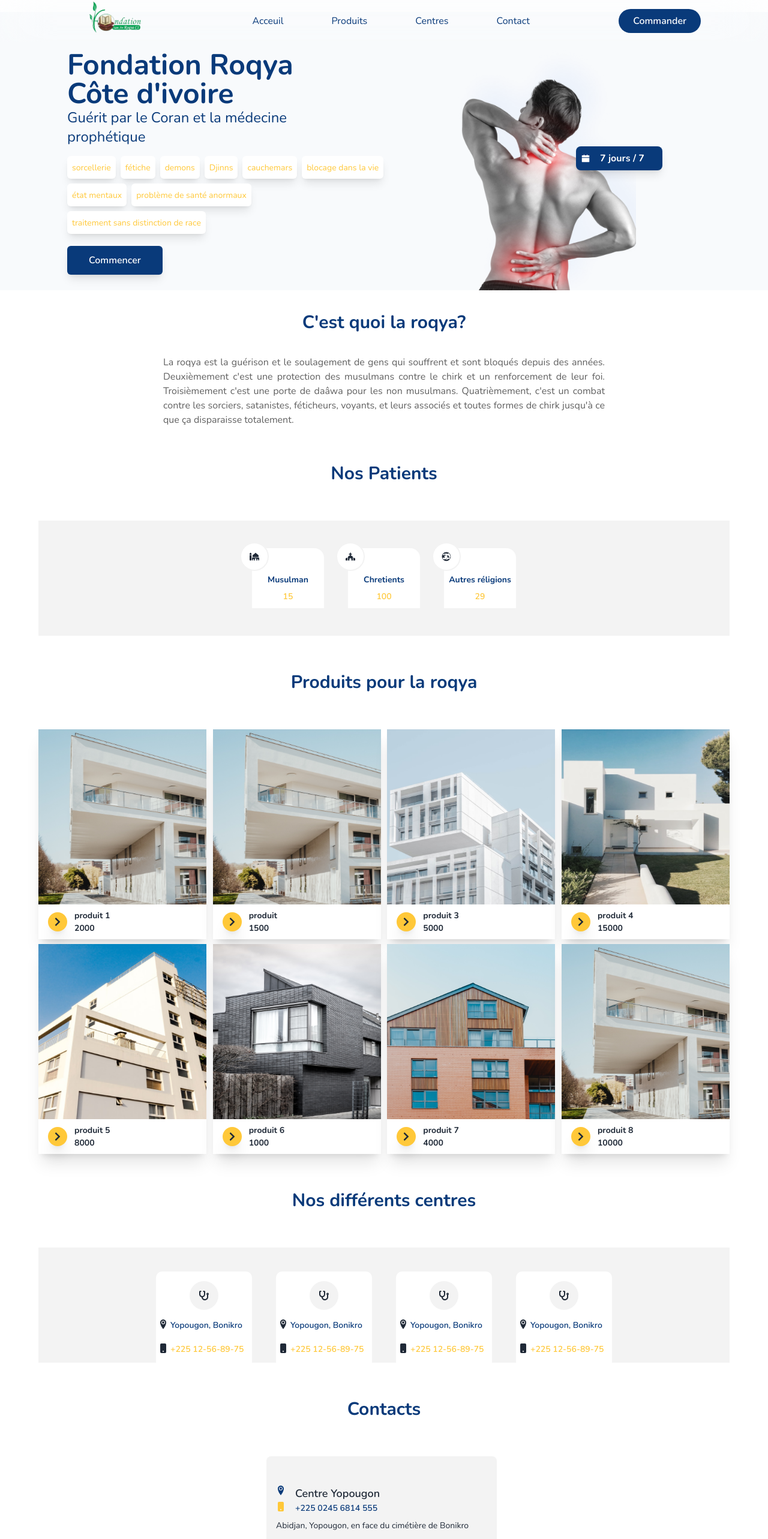
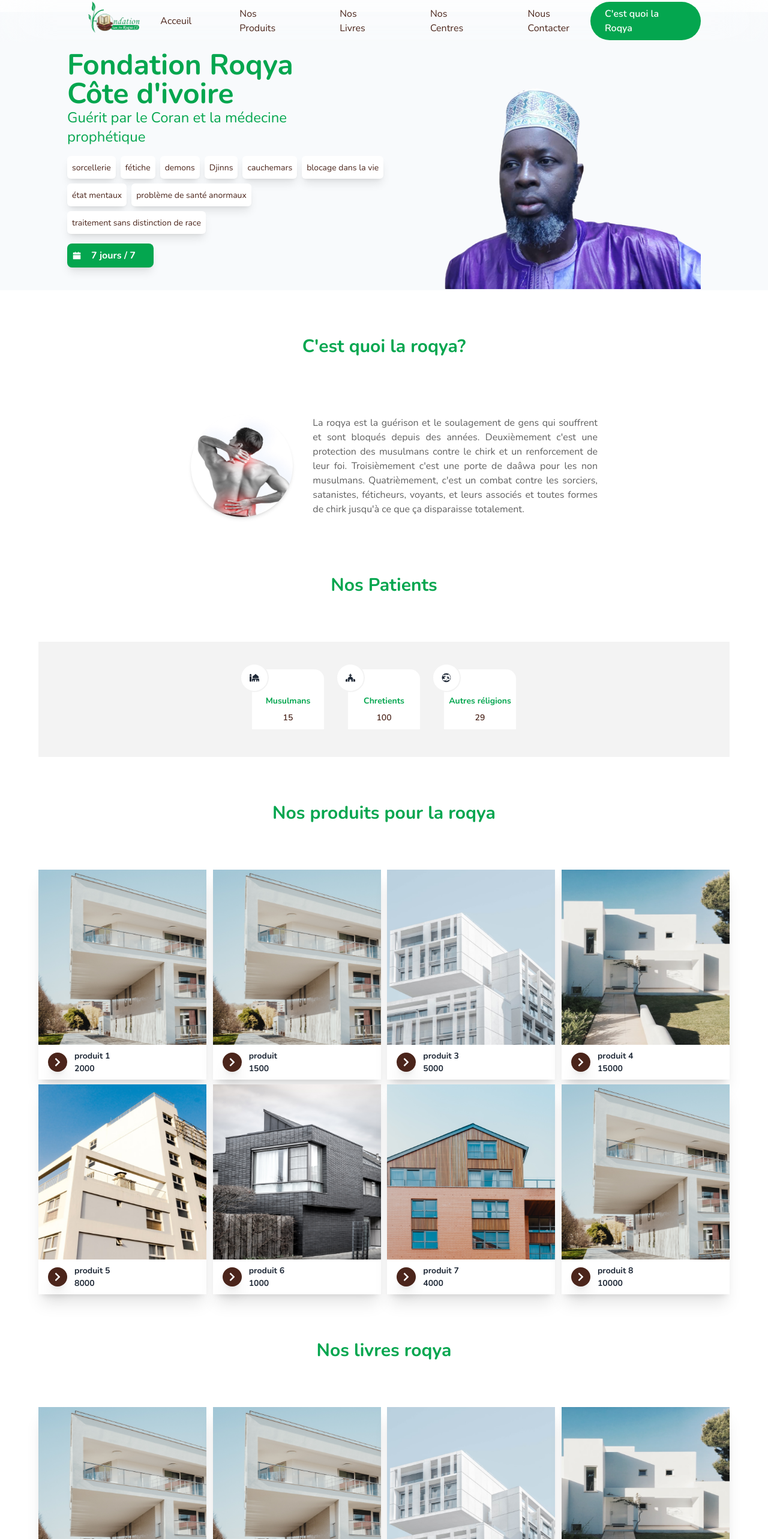
Before and after one commit to docteurdev/landing-immobilier, a React (Create React App) app: page / in a window 1280 px wide. Shown: the top 2566 px of the page at 60% size. Built offline with nearby package versions, Linux system fonts and the light colour scheme.

Commit message:
updating color, add new section livre

```diff
--- a/src/assets/index.js
+++ b/src/assets/index.js
@@ -4,6 +4,7 @@ export {default as topImg1} from "../assets/other/topImg1.png";
 export {default as topImg2} from "../assets/other/topImg2.png";
 export {default as topImg3} from "../assets/other/topImg3.png";
 export {default as topImg4} from "../assets/other/topImg4.png";
+export {default as cheickSana} from "../assets/other/cheik-sana.png";
 
 export {default as coran1} from "../assets/other/coran1.jpg";
 export {default as coran2} from "../assets/other/coran2.jpg";
--- a/src/assets/styles/style.css
+++ b/src/assets/styles/style.css
@@ -34,11 +34,9 @@ header {
 .centre{
     width: 160px;
     height: 160px;
-    margin-top: 1rem;
-  border-radius: 10px;
-  background: #fff;
+    border-radius: 10px;
+    background: #fff;
     /* box-shadow: 27px 27px 54px #bcbcbc1f, -27px -27px 54px #ffffff; */
-
 }
 
 .title-anim-bx {
@@ -115,7 +113,8 @@ header > nav > ul > li {
 }
 
 .card-one:hover .bottom-block .bx-rounded {
-  background-color: #fff;
+  background-color: #FFF0CB;
+  color: #ffc839;
 }
 
 /* cardnd  fd*/
--- a/src/components/CardOne.tsx
+++ b/src/components/CardOne.tsx
@@ -29,7 +29,7 @@ const CardOne: React.FC<CardType>= ({produit}) =>{
      </div>
      <div
      className="bottom-block px-4 flex justify-start items-center w-full h-1/6 bg-white">
-        <div className="bx-rounded cursor-pointer bg-yellow w-8 h-8 rounded-full flex justify-center items-center shadow-xl mr-3">
+        <div className="bx-rounded cursor-pointer bg-yellow text-white w-8 h-8 rounded-full flex justify-center items-center shadow-xl mr-3">
             <FaChevronRight/>
         </div>
         <div>
--- a/src/components/Header.tsx
+++ b/src/components/Header.tsx
@@ -6,7 +6,7 @@ import {AiFillCalendar} from "react-icons/ai";
 import {MdOutlineClose} from "react-icons/md"
 import { IconContext } from "react-icons";
 import { motion } from "framer-motion";
-import { banner, coran1, coran2, logo1, logoroqya } from '../assets';
+import { banner, cheickSana, coran1, coran2, logo1, logoroqya } from '../assets';
 
 
 
@@ -28,15 +28,16 @@ function Header() {
           <div className="nav flex justify-between items-center w-full">
           {/* <h4 className='text-blue font-normal md:text-2xl'>House<span className='text-yellow' >Sale</span> </h4> */}
           <img src={logoroqya} className="w-[10rem] h-[6rem] object-contain" alt="" />
-          <ul className='flex justify-between items-center text-blue gap-[5rem]' >
+          <ul className='flex justify-between items-center text-yellow gap-[5rem]' >
             <li><a href="#acceuil">Acceuil</a> </li>
-            <li><a href="#produits">Produits</a> </li>
-            <li><a href="#centres">Centres</a> </li>
-            <li><a href="#contact">Contact</a> </li>
+            <li><a href="#produits">Nos Produits</a> </li>
+            <li><a href="#livres">Nos Livres</a> </li>
+            <li><a href="#centres">Nos Centres</a> </li>
+            <li><a href="#contact">Nous Contacter</a> </li>
           </ul>
-            <a href="#start" className='bg-blue text-white px-6 py-2 rounded-full font-semibold'>Commander</a>
+            <a href="#start" className='bg-blue text-white px-6 py-2 rounded-full font-semibold'>C'est quoi la Roqya</a>
           </div>
-          <div className="lg:hidden text-blue ml-4">
+          <div className="lg:hidden text-gray ml-4">
           <IconContext.Provider value={{className:"text-[25px]"}}>
 
           <HiMenu onClick={() => {
@@ -67,9 +68,8 @@ function Header() {
 
           </div>
 
-          <button className=" bg-blue text-white px-9 py-3 font-semibold mt-5 rounded-md shadow-lg">
-            <a href="#start">Commencer</a>
-            </button>
+          <div className='w-[9rem] h-[2.5rem] shadow-lg bg-blue rounded-lg mt-4 px-2 font-bold text-white flex justify-start gap-4 items-center'> <AiFillCalendar/> <h5>7 jours / 7</h5> </div>
+
         </div>
 
         <div className="filter-section relative  w-full md:w-3/6 md:h-auto">
@@ -79,8 +79,7 @@ function Header() {
           {/* <div className='w-[6rem] h-[6rem] bg-slate-400 rounded-full absolute top-[3rem] right-[8rem] overflow-hidden'>
             <img className='w-full h-full object-cover' src={coran2} alt="" />
           </div> */}
-          <div className='w-[9rem] h-[2.5rem] shadow-lg bg-blue rounded-lg absolute top-[10rem] right-[4rem] px-2 font-bold text-white flex justify-start gap-4 items-center'> <AiFillCalendar/> <h5>7 jours / 7</h5> </div>
-          <img src={banner} className="w-full h-[400px] object-contain z-30" alt="" />
+          <img src={cheickSana} className="w-full h-[400px] object-contain z-30" alt="" />
         </div>
         </div>
 
--- a/src/pages/Home.tsx
+++ b/src/pages/Home.tsx
@@ -1,5 +1,5 @@
 import React, { useEffect, useState } from 'react'
-import { appsotre, flagCi, logo1, logo2, logo3, moreId1, moreId10, moreId11, moreId2, moreId3, moreId4, moreId5, moreId6, moreId7, moreId8, moreId9, playstore, topImg1, topImg2, topImg3, topImg4 } from '../assets'
+import { appsotre, banner, flagCi, logo1, logo2, logo3, moreId1, moreId10, moreId11, moreId2, moreId3, moreId4, moreId5, moreId6, moreId7, moreId8, moreId9, playstore, topImg1, topImg2, topImg3, topImg4 } from '../assets'
 import { Cardfd, Cardnd, CardOne, Centre, ContactItem, Header, PatientItem, ProductDetail } from '../components';
 import { MdOutlineClose } from "react-icons/md";
 import { FaMosque, FaChurch } from "react-icons/fa";
@@ -35,9 +35,10 @@ function Home() {
                 <MdOutlineClose />
               </div>
 
-              <ul className='mobile-menu' >
+              <ul className='mobile-menu text-yellow' >
                 <li onClick={closeMobileMenu} ><a href="#acceuil">Acceuil</a> </li>
                 <li onClick={closeMobileMenu} ><a href="#produits">Produits</a> </li>
+                <li onClick={closeMobileMenu} ><a href="#livres">Livres</a> </li>
                 <li onClick={closeMobileMenu} ><a href="#centres">Centres</a> </li>
                 <li onClick={closeMobileMenu} ><a href="#contact">Contact</a> </li>
               </ul>
@@ -48,24 +49,36 @@ function Home() {
 
         {/* mobile menu end */}
 
-        <div id="start" className="w-full md:w-4/6 mx-auto px-4 md:mt-10  mb-16 ">
-          <h2 className='font-bold text-lg  md:text-[30px] text-center text-blue' >C'est quoi la <span className=''>roqya?</span></h2>
-          <p className='text-md text-muted mt-10  text-justify'>
-            La roqya est la guérison et le soulagement de gens qui souffrent et sont bloqués depuis des années. Deuxièmement c'est une protection des musulmans contre le chirk et un renforcement de leur foi. Troisièmement c'est une porte de daâwa pour les non musulmans. Quatrièmement, c'est un combat contre les sorciers, satanistes, féticheurs, voyants, et leurs associés et toutes formes de chirk jusqu'à ce que ça disparaisse totalement.
-          </p>
+        <div id="start" className="w-full md:w-4/6 mx-auto px-4 md:mt-10  md:mb-[5rem] ">
+          <h2 className='font-bold text-lg md:my-[5rem] md:text-[30px] text-center text-blue' >C'est quoi la <span className=''>roqya?</span></h2>
+          <div className="flex flex-col md:flex-row justify-center md:items-center md:shadow-none shadow-sm p-3 ">
+            <div
+              className="w-full flex justify-center items-center md:w-2/6  p-2"
+            >
+              <div className="w-[170px] h-[170px] rounded-full shadow-md flex justify-center items-center overflow-hidden">
+
+              <img src={banner} className="w-full h-full" alt="" />
+              </div>
+            </div>
+            <div className="w-full md:w-4/6">
+              <p className='text-md text-muted  text-justify'>
+                La roqya est la guérison et le soulagement de gens qui souffrent et sont bloqués depuis des années. Deuxièmement c'est une protection des musulmans contre le chirk et un renforcement de leur foi. Troisièmement c'est une porte de daâwa pour les non musulmans. Quatrièmement, c'est un combat contre les sorciers, satanistes, féticheurs, voyants, et leurs associés et toutes formes de chirk jusqu'à ce que ça disparaisse totalement.
+              </p>
+            </div>
+          </div>
         </div>
 
-        <h2 id="centres" className='font-bold text-lg my-16 md:text-[30px] text-center text-blue' >Nos Patients</h2>
-        <div className="w-full py-5 h-auto md:h-48 overflow-hidden bg-gray-light-sm">
+        <h2 id="centres" className='font-bold text-lg my-8 md:my-[5rem] md:text-[30px] text-center text-blue' >Nos Patients</h2>
+        <div className="w-full py-5 h-auto md:h-48 overflow-hidden bg-gray-light-sm rounded-lg md:rounded-none">
           <motion.div
             transition={{ ease: "backIn", duration: .3, delay: .3 }}
-            initial={{ y: 170 }}
-            whileInView={{ y: 0 }}
+            initial={{ y: 70, opacity: 0 }}
+            whileInView={{ y: 0, opacity: 1 }}
             className="flex px-1 gap-7 md:gap-10 justify-center items-center flex-wrap  h-full w-full ">
             <PatientItem
               icon={<FaMosque />}
               nbr={"15"}
-              label={"Musulman"}
+              label={"Musulmans"}
             />
             <PatientItem
               icon={<FaChurch />}
@@ -82,11 +95,11 @@ function Home() {
 
         </div>
 
-        <h2 id="produits" className='font-bold text-lg my-16 md:text-[30px] text-center text-blue' >Produits pour la <span className=''>roqya</span></h2>
+        <h2 id="produits" className='font-bold text-lg my-8 md:my-[5rem] md:text-[30px] text-center text-blue' >Nos produits pour la <span className=''>roqya</span></h2>
 
         <motion.div
           transition={{ delay: 0.3 }}
-          initial={{ y: 150 }}
+          initial={{ y: 150, opacity: 0 }}
           whileInView={{ opacity: 1, y: 0 }}
           className="flex justify-center flex-wrap opacity-0 md:justify-between gap-2 h-auto">
           {data.map((produit) => <CardOne key={produit.id.toString()} produit={produit} />)}
@@ -94,12 +107,24 @@ function Home() {
 
         </motion.div>
 
-        <h2 id="centres" className='font-bold text-lg my-16 md:text-[30px] text-center text-blue' >Nos différents centres</h2>
-        <div className="w-full py-6 h-auto md:h-48 overflow-hidden bg-gray-light-sm">
+      <h2 id="livres" className='font-bold text-lg my-8 md:my-[5rem] md:text-[30px] text-center text-blue' >Nos livres <span className=''>roqya</span></h2>
+
+      <motion.div
+        transition={{ delay: 0.3 }}
+        initial={{ y: 150, opacity: 0 }}
+        whileInView={{ opacity: 1, y: 0 }}
+        className="flex justify-center flex-wrap opacity-0 md:justify-between gap-2 h-auto">
+        {data.map((produit) => <CardOne key={produit.id.toString()} produit={produit} />)}
+
+
+      </motion.div>
+
+        <h2 id="centres" className='font-bold text-lg my-8 md:my-[5rem] md:text-[30px] text-center text-blue' >Nos différents centres</h2>
+        <div className="w-full py-2 h-auto md:h-48 overflow-hidden bg-gray-light-sm">
           <motion.div
             transition={{ ease: "backIn", duration: .3, delay: .3 }}
-            initial={{ y: 170 }}
-            whileInView={{ y: 0 }}
+            initial={{ y: 70, opacity: 0 }}
+            whileInView={{ y: 0, opacity: 1 }}
             className="flex px-1 gap-2 md:gap-10 justify-center  items-center flex-wrap  h-full w-full ">
             <Centre />
             <Centre />
@@ -108,7 +133,7 @@ function Home() {
           </motion.div>
 
         </div>
-        <h2 id="contact" className='font-bold text-lg my-16 md:text-[30px] text-center text-blue' >Contacts</h2>
+        <h2 id="contact" className='font-bold text-lg my-5 md:my-[5rem] md:text-[30px] text-center text-blue' >Contacts</h2>
 
         <div className="w-full flex h-96 flex-col md:flex-row justify-center gap-2  mx-auto">
           <div className="w-full md:w-2/6 h-full flex flex-col justify-center bg-gray-light-sm p-4 rounded-lg">
@@ -272,17 +297,21 @@ function Home() {
 
         </div> */}
       </main>
-      <footer className='flex p-2 flex-col md:flex-row justify-between flex-wrap md:items-center items-start bg-blue w-full mt-[10rem] md:h-[67px] md:px-20' >
+      <footer className='flex p-2 flex-col md:flex-row justify-between flex-wrap md:items-center items-start bg-blue w-full mt-[10rem] md:h-[130px] md:px-20' >
         <h4 className='text-white font-normal text-2xl'>Fondation <span className='text-yellow' >Roqya C.I</span> </h4>
-        <ul className='flex flex-wrap gap-2 md:gap-6 items-center text-white' >
-          <li className='text-[14px]'>© 2020 Housesale Technologies Ltd.</li>
-          <li className='text-[14px]'>1760 Dancing Dove Lane, New York, USA</li>
-          <li className='text-[14px]'>sales@housesales.com</li>
+        <ul className='fle flex-wrap gap-2 md:gap-6 items-center text-white' >
+          <h4 className='font-bold' >Liens utiles</h4>
+          <li className='text-[14px]'><a href="#produits">Produits</a> </li>
+          <li className='text-[14px]'><a href="#livres">Livres</a> </li>
+          <li className='text-[14px]'><a href="#centres">Centres</a> </li>
+        </ul>
+        <ul className='fle flex-wrap gap-2 md:gap-6 items-center text-white' >
+          <h4 className='font-bold' >Nos Centres</h4>
+          <li className='text-[14px]'>Yopougon (+225 15485655566) </li>
+          <li className='text-[14px]'>Abobo (+225 15485655566) </li>
+          <li className='text-[14px]'>Koumassi (+225 15485655566) </li>
         </ul>
         <ul className='flex flex-wrap gap-6  items-center'>
-          <li>
-            <img src={appsotre} width="100" alt="" />
-          </li>
           <li>
             <img src={playstore} width="100" alt="" />
           </li>
--- a/tailwind.config.js
+++ b/tailwind.config.js
@@ -6,8 +6,8 @@ module.exports = {
   theme: {
     extend: {
       colors:{
-        'blue':'#093A7A',
-        'yellow': '#FFC839',
+        'blue':'#04a64f',
+        'yellow': '#4b251b',
         'yellow-light': '#FFF0CB',
         'muted':'#606060',
         'gray': '#323232',
```
Also changed, not shown: src/assets/other/cheik-sana.png (added).
